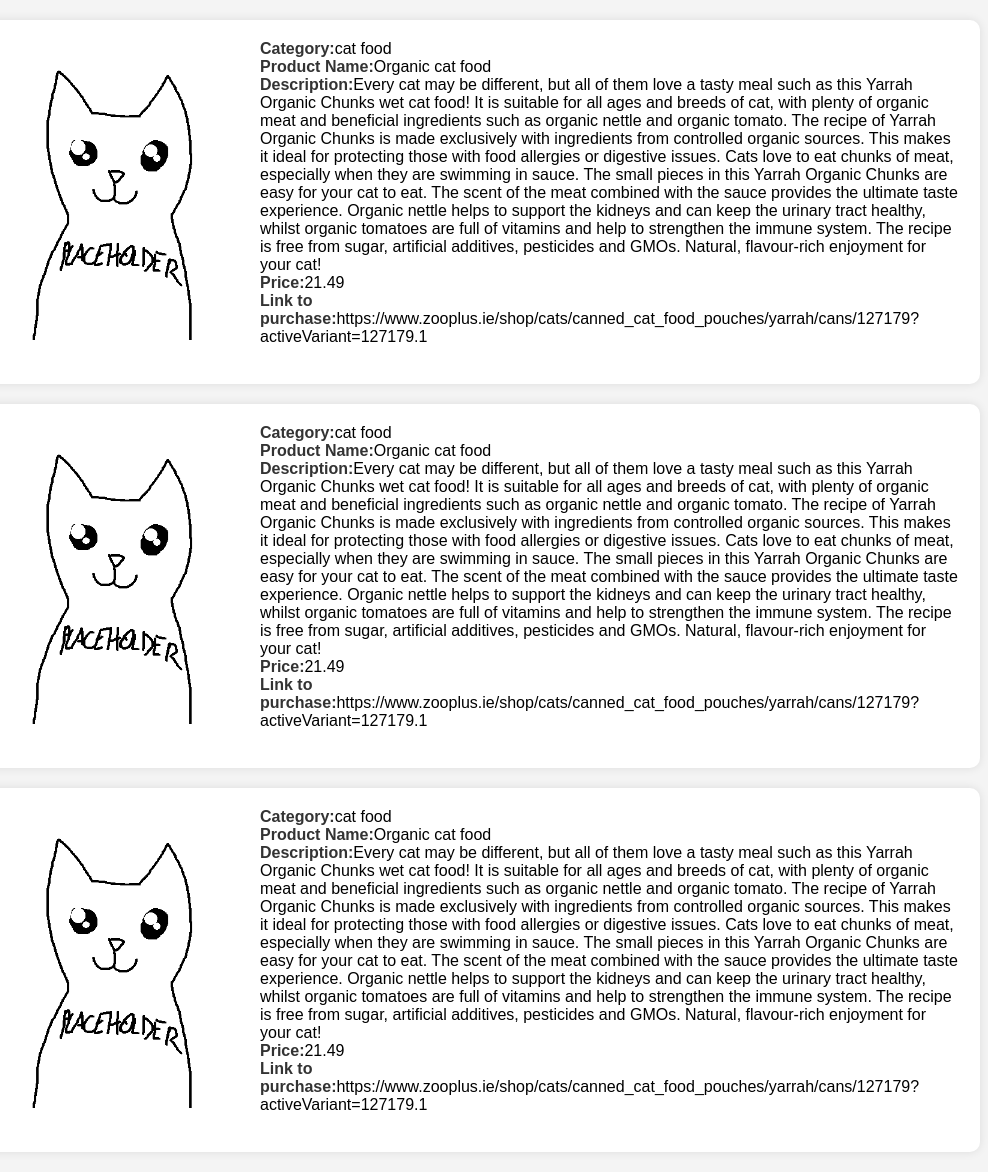
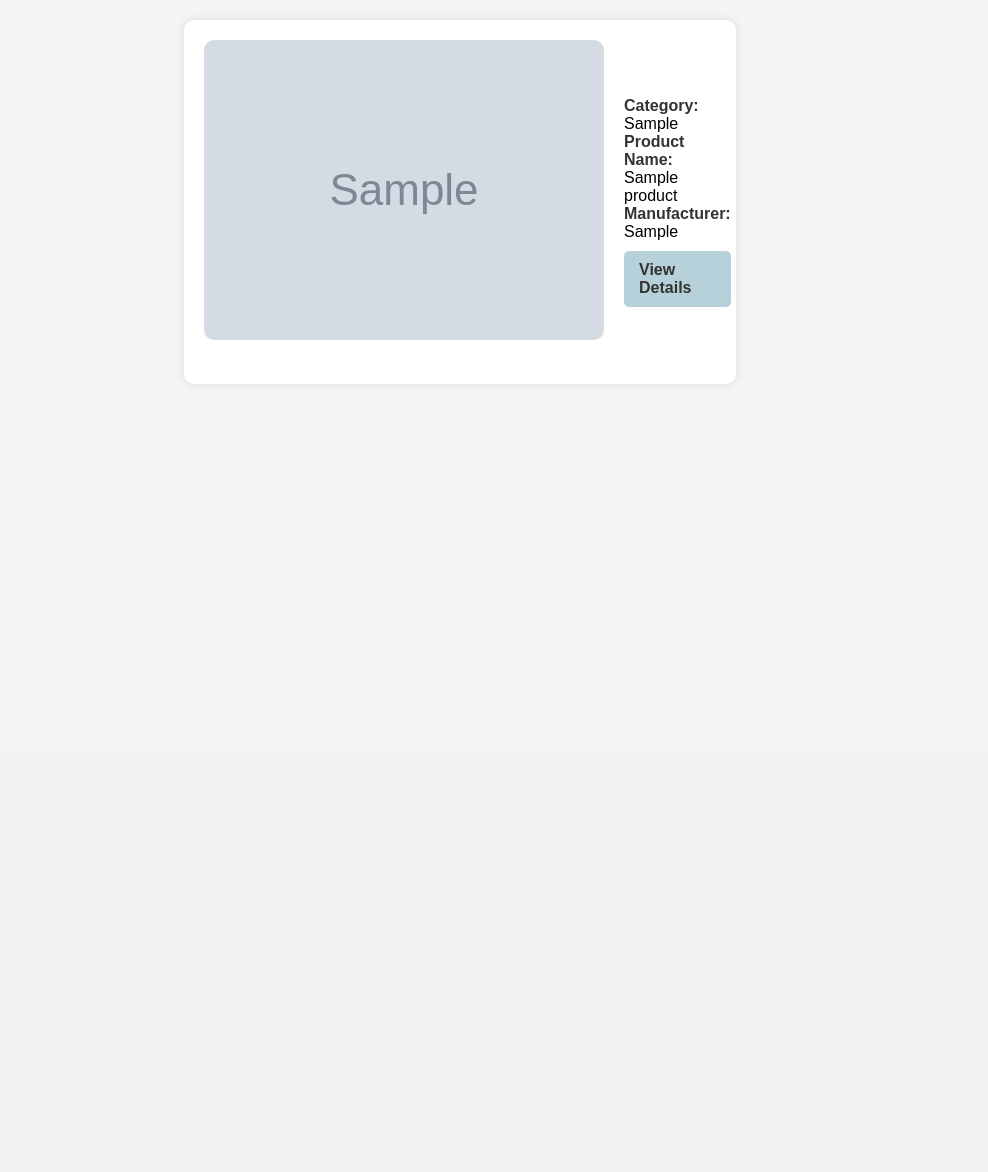
Before and after one commit to LanNgai/Cat-sDelight_version5.0, a PHP site: page /products/products.php in a window 1280 px wide. Shown: the part 48-1220 px from the top of the page, without its empty margins (180-1168 px from the left). After the commit the page ends 432 px from the top, so only its background shows below. Run offline with PHP 8.4, Linux system fonts and the light colour scheme; tables that the repository leaves empty hold one stand-in row (values such as "Sample post"); grey boxes marked "Sample" are stand-in pictures.

Commit message:
able to post products and add to database

```diff
--- a/data/init.sql
+++ b/data/init.sql
@@ -1,4 +1,4 @@
-
+DROP DATABASE IF EXISTS catsdelight;
 CREATE DATABASE catsdelight;
 
 
@@ -38,7 +38,7 @@ use catsdelight;
         ProductDescription TEXT NOT NULL,
         ProductManufacturer VARCHAR(45) NOT NULL,
         ProductImage VARCHAR(45) DEFAULT NULL,
-        ProductLink VARCHAR(45) NOT NULL
+        ProductLink VARCHAR(300) NOT NULL
     );
 
     CREATE TABLE reviews(
--- a/products/css/products.css
+++ b/products/css/products.css
@@ -51,19 +51,24 @@ h1 {
     border-radius: 10px;
 }
 
-.box{
+.box {
     display: flex;
     background-color: #fff;
     padding: 20px;
     border-radius: 10px;
     box-shadow: 0 0 10px rgba(0, 0, 0, 0.1);
     margin: 20px auto;
-    width: 100%;
+    width: 40%;
     max-width: 1000px;
+    align-items: center;
 }
 
 .product strong {
     color: #333;
+}
+.product {
+    flex: 1;
+    margin: 20px;
 }
 
 .product a {
@@ -75,6 +80,7 @@ h1 {
     text-decoration: none;
     border-radius: 5px;
     font-weight: bold;
+    justify-content: center;
 }
 
 .product a:hover {
--- /dev/null
+++ b/products/productDetail.php
@@ -0,0 +1 @@
+<?php
--- a/products/products.class.php
+++ b/products/products.class.php
@@ -10,7 +10,7 @@ class Product
     private $productImage;
     private $productLink;
 
-    public function __construct($productName, $productType, $productDescription, $productManufacturer, $productImage, $productLink)
+    public function __construct($productName, $productType, $productDescription, $productManufacturer, $productImage, $productLink, $productID = null, $adminLoginID = null)
     {
         $this->productName = $productName;
         $this->productType = $productType;
@@ -21,10 +21,10 @@ class Product
     }
 
     // show singular
-    public function __loadOneProduct($id)
+    public static function loadOneProduct($id)
     {
         try {
-            require "../backend/config.php";
+            require "../backend/DBconnect.php";
 
             $sql = "SELECT ProductName, ProductType, ProductDescription, ProductManufacturer, ProductImage, ProductLink
                     FROM products
@@ -34,27 +34,50 @@ class Product
             $stmt->execute();
 
             $result = $stmt->fetch(PDO::FETCH_ASSOC);
-            $this->__construct($result['ProductName'], $result['ProductType'], $result['ProductDescription'], $result['ProductManufacturer'], $result['ProductImage'], $result['ProductLink']);
+            if ($result) {
+                return new self(
+                    $result['ProductName'],
+                    $result['ProductType'],
+                    $result['ProductDescription'],
+                    $result['ProductManufacturer'],
+                    $result['ProductImage'],
+                    $result['ProductLink']
+                );
+            }
+            return null;
         } catch (PDOException $e) {
             echo $e->getMessage();
+            return null;
         }
     }
-    public function __loadAllProducts()
+    //show all
+    public static function loadAllProducts()
     {
         try {
-            require "../backend/config.php";
+            require "../backend/DBconnect.php";
 
-            $sql = "SELECT ProductName, ProductType, ProductManufacturer, ProductImage
-                    FROM products;";
+            $sql = "SELECT ProductID, ProductName, ProductType, ProductManufacturer, ProductImage, ProductLink
+                    FROM products";
             $stmt = $conn->prepare($sql);
-            $stmt->bindValue(':id', $id);
             $stmt->execute();
 
-            $result = $stmt->fetch(PDO::FETCH_ASSOC);
-            $this->
-                $ew
+            $products = [];
+            while ($row = $stmt->fetch(PDO::FETCH_ASSOC)) {
+                $product = new self(
+                    $row['ProductName'],
+                    $row['ProductType'],
+                    '',
+                    $row['ProductManufacturer'],
+                    $row['ProductImage'],
+                    $row['ProductLink']
+                );
+                $product->productID = $row['ProductID'];
+                $products[] = $product;
+            }
+            return $products;
         } catch (PDOException $e) {
             echo $e->getMessage();
+            return [];
         }
     }
 
--- a/products/products.php
+++ b/products/products.php
@@ -4,12 +4,12 @@
     <meta charset="utf-8">
     <meta name="viewport" content="width=device-width, initial-scale=1">
     <title>Products Page</title>
-    <link rel="stylesheet" href="css/products.css">
+    <link rel="stylesheet" href="css/Products.css">
 </head>
 <body>
 <nav>
     <div class="topnav">
-        <a  href="../index.php">Home</a>
+        <a href="../index.php">Home</a>
         <a href="../reviews/reviews.php">Reviews</a>
         <a class="active" href="products.php">Products</a>
     </div>
@@ -19,58 +19,34 @@
 </nav>
 <div>
     <?php
-        $productArray = [
-            'category' => 'cat food',
-            'pname' => 'Organic cat food',
-            'description' => 'Every cat may be different, but all of them love a tasty meal such as this Yarrah Organic Chunks wet cat food! It is suitable for all ages and breeds of cat, with plenty of organic meat and beneficial ingredients such as organic nettle and organic tomato. The recipe of Yarrah Organic Chunks is made exclusively with ingredients from controlled organic sources. This makes it ideal for protecting those with food allergies or digestive issues.
-Cats love to eat chunks of meat, especially when they are swimming in sauce. The small pieces in this Yarrah Organic Chunks are easy for your cat to eat. The scent of the meat combined with the sauce provides the ultimate taste experience. Organic nettle helps to support the kidneys and can keep the urinary tract healthy, whilst organic tomatoes are full of vitamins and help to strengthen the immune system. The recipe is free from sugar, artificial additives, pesticides and GMOs. Natural, flavour-rich enjoyment for your cat!',
-            'price' => '21.49',
-            'link' => 'https://www.zooplus.ie/shop/cats/canned_cat_food_pouches/yarrah/cans/127179?activeVariant=127179.1'
-        ];
-        if(empty($productArray)) {
-            echo "No products to show ... yet.";
+    require_once 'products.class.php';
+
+    // Fetch all products
+    $products = Product::loadAllProducts();
+
+    if (empty($products)) {
+        echo "<p>No products to show yet.</p>";
+    } else {
+        foreach ($products as $product) {
+            ?>
+            <div class='box'>
+                <div class='thumbnail'>
+                    <?php
+                    $imagePath = $product->getProductImage() ?: '../reviews/PlaceHolder.png';
+                    ?>
+                    <img src='<?php echo htmlspecialchars($imagePath); ?>' alt='Product image'>
+                </div>
+                <div class='product'>
+                    <strong>Category:</strong> <?php echo htmlspecialchars($product->getProductType()); ?><br>
+                    <strong>Product Name:</strong> <?php echo htmlspecialchars($product->getProductName()); ?><br>
+                    <strong>Manufacturer:</strong> <?php echo htmlspecialchars($product->getProductManufacturer()); ?><br>
+                    <a href='productDetail.php?id=<?php echo $product->getProductID(); ?>' class='view-button'>View Details</a>
+                </div>
+            </div>
+            <?php
         }
-        else{
-            ?>
-            <?php
-            echo "<div class='box'>
-                    <div class='thumbnail'>
-                        <img src='../reviews/PlaceHolder.png' alt='Placeholder product image'>
-                    </div>
-                    <div class='product'>
-                        <strong>Category:</strong>" .$productArray['category']."<br>
-                        <strong>Product Name:</strong>" .$productArray['pname']. "<br>
-                        <strong>Description:</strong>" .$productArray['description']. "<br>
-                        <strong>Price:</strong>" .$productArray['price']. "<br>
-                        <strong>Link to purchase:</strong>" .$productArray['link']. "<br>
-                    </div>
-                  </div>
-                  <div class='box'>
-                    <div class='thumbnail'>
-                        <img src='../reviews/PlaceHolder.png' alt='Placeholder product image'>
-                    </div>
-                    <div class='product'>
-                        <strong>Category:</strong>" .$productArray['category']."<br>
-                        <strong>Product Name:</strong>" .$productArray['pname']. "<br>
-                        <strong>Description:</strong>" .$productArray['description']. "<br>
-                        <strong>Price:</strong>" .$productArray['price']. "<br>
-                        <strong>Link to purchase:</strong>" .$productArray['link']. "<br>
-                    </div>
-                  </div>
-                  <div class='box'>
-                    <div class='thumbnail'>
-                        <img src='../reviews/PlaceHolder.png' alt='Placeholder product image'>
-                    </div>
-                    <div class='product'>
-                        <strong>Category:</strong>" .$productArray['category']."<br>
-                        <strong>Product Name:</strong>" .$productArray['pname']. "<br>
-                        <strong>Description:</strong>" .$productArray['description']. "<br>
-                        <strong>Price:</strong>" .$productArray['price']. "<br>
-                        <strong>Link to purchase:</strong>" .$productArray['link']. "<br>
-                    </div>
-                  </div>";
-            ?>
-       <?php }
+    }
     ?>
+</div>
 </body>
 </html>
```
Also changed, not shown: products/PostProduct.php (+43 -6 lines).
